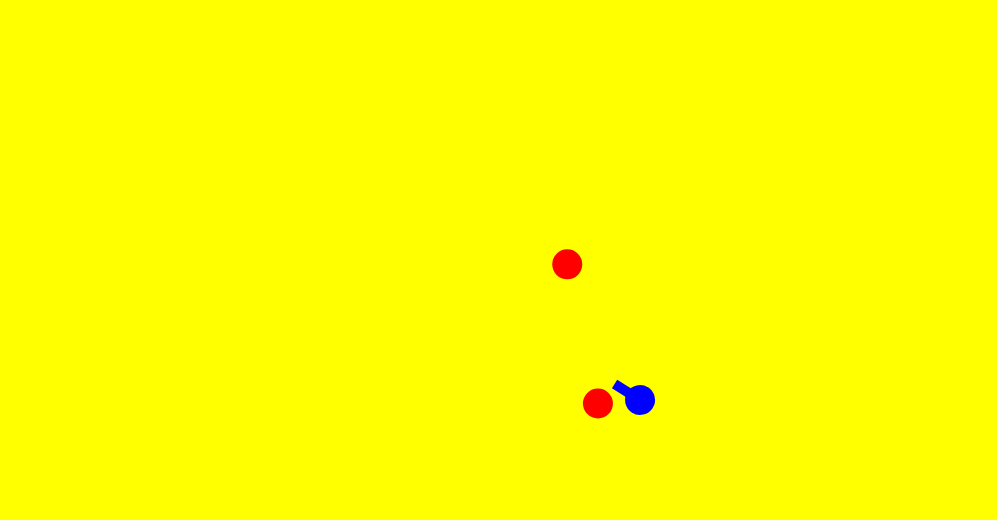
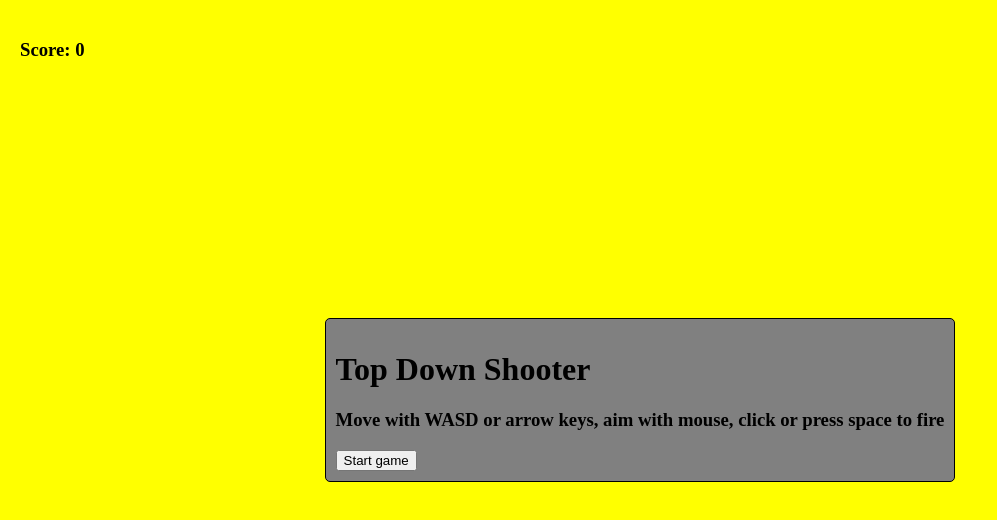
Before and after one commit to zlind1/TopDownShooter, a plain HTML site: page src/index.html in a window 1280 px wide. Shown: the whole page, without its empty margins (0-997 px from the left). Drawn offline with Linux system fonts and the light colour scheme.

Commit message:
added ui, score

```diff
--- a/src/enemy.js
+++ b/src/enemy.js
@@ -23,6 +23,7 @@ class Enemy {
       if (bullet.position.sub(this.position).length() < Enemy.RADIUS) {
         game.enemies = game.enemies.filter(item => item !== this);
         game.bullets = game.bullets.filter(item => item !== bullet);
+        game.score++;
         break;
       }
     }
--- a/src/game.js
+++ b/src/game.js
@@ -2,21 +2,30 @@
 class Game {
   static COLOR = 'yellow';
   constructor() {
+    this.initVariables();
+    this.initListeners();
+    this.resizeCanvas();
+    this.ui.startMenu(this);
+  }
+  initVariables = () => {
     this.canvas = document.querySelector('canvas');
     this.ctx = this.canvas.getContext('2d');
+    this.ui = new UI();
     this.keys = {LEFT: false, RIGHT: false, UP: false, DOWN: false};
     this.bullets = [];
     this.enemies = [];
     this.player = new Player(window.innerWidth/2, window.innerHeight/2);
-    this.width = 0;
-    this.height = 0;
+    this.width = window.innerWidth;
+    this.height = window.innerHeight;
     this.timer = 0;
+    this.running = false;
+    this.score = 0;
+  }
+  initListeners = () => {
     window.onresize = this.resizeCanvas;
     window.onmousedown = window.onmouseup = this.handleMouseClick;
     window.onmousemove = window.onmousedrag = this.handleMouseMove;
     window.onkeydown = window.onkeyup = this.handleKeys;
-    this.resizeCanvas();
-    window.requestAnimationFrame(this.update);
   }
   resizeCanvas = () => {
     this.width = this.canvas.width = window.innerWidth;
@@ -51,6 +60,7 @@ class Game {
       enemy.draw(this.ctx);
     }
     this.player.draw(this.ctx);
+    this.ui.updateScore(this);
   }
   update = () => {
     this.player.update(this);
@@ -62,10 +72,21 @@ class Game {
     }
     this.draw();
     this.timer++;
-    if (this.timer % 100 == 0) {
+    if (this.timer % 50 == 0) {
       this.spawnEnemy();
     }
+    if (this.running) {
+      window.requestAnimationFrame(this.update);
+    }
+  }
+  start = () => {
+    this.initVariables();
+    this.running = true;
     window.requestAnimationFrame(this.update);
+  }
+  gameOver = () => {
+    this.running = false;
+    this.ui.gameOver(this);
   }
   handleMouseClick = (e) => {
     const mouseDown = (e.type === 'mousedown');
--- a/src/index.html
+++ b/src/index.html
@@ -3,6 +3,7 @@
     <title>Top Down Shooter</title>
     <link rel='stylesheet' href='style.css'></link>
     <script src='Vector2.js'></script>
+    <script src='ui.js'></script>
     <script src='game.js'></script>
     <script src='bullet.js'></script>
     <script src='player.js'></script>
@@ -13,5 +14,8 @@
     <canvas>
       HTML canvas not supported in your browser
     </canvas>
+    <div id='ui'>
+      <h3 id='score'></h3>
+    </div>
   </body>
 </html>
--- a/src/player.js
+++ b/src/player.js
@@ -6,7 +6,7 @@ class Player {
   static BARREL_LENGTH = 30;
   static SPEED = 5;
   static COLOR = 'blue';
-  static FIRE_RATE = 10;
+  static FIRE_RATE = 20;
   constructor(x, y) {
     this.position = V2(x, y);
     this.lookPosition = V2(0, 0);
@@ -52,5 +52,10 @@ class Player {
       game.bullets.push(bullet);
       this.lastShotTime = game.timer;
     }
+    for (const enemy of game.enemies) {
+      if (enemy.position.sub(this.position).length() < Enemy.RADIUS + Player.RADIUS) {
+        game.gameOver();
+      }
+    }
   }
 }
--- a/src/script.js
+++ b/src/script.js
@@ -1,4 +1,5 @@
+let ui, game;
 
 function main() {
-  new Game();
+  game = new Game();
 }
--- a/src/style.css
+++ b/src/style.css
@@ -2,3 +2,28 @@
 body {
   margin: 0;
 }
+
+#ui {
+  position: absolute;
+  top: 0;
+  left: 0;
+  width: 100%;
+  height: 100%;
+  display: flex;
+  justify-content: center;
+  align-items: center;
+  user-select: none;
+}
+
+.menu {
+  background-color: gray;
+  padding : 10px;
+  border: 1px solid black;
+  border-radius: 5px;
+}
+
+#score {
+  position: absolute;
+  top: 20px;
+  left: 20px;
+}
--- /dev/null
+++ b/src/ui.js
@@ -0,0 +1,46 @@
+
+class UI {
+  constructor() {
+    this.ui = document.querySelector('#ui');
+    this.score = document.querySelector('#score');
+  }
+  updateScore = (game) => {
+    this.score.textContent = `Score: ${game.score}`
+  }
+  startMenu = (game) => {
+    const menu = document.createElement('div');
+    menu.className = 'menu';
+    const title = document.createElement('h1');
+    title.textContent = 'Top Down Shooter';
+    menu.appendChild(title);
+    const subtitle = document.createElement('h3');
+    subtitle.textContent = 'Move with WASD or arrow keys, aim with mouse, click or press space to fire';
+    menu.appendChild(subtitle);
+    const startButton = document.createElement('button');
+    startButton.textContent = 'Start game';
+    menu.appendChild(startButton);
+    startButton.onclick = () => {
+      this.ui.removeChild(menu);
+      game.start();
+    }
+    this.ui.appendChild(menu);
+  }
+  gameOver = (game) => {
+    const menu = document.createElement('div');
+    menu.className = 'menu';
+    const title = document.createElement('h1');
+    title.textContent = 'Game over';
+    menu.appendChild(title);
+    const subtitle = document.createElement('h3');
+    subtitle.textContent = `Your score: ${game.score}`;
+    menu.appendChild(subtitle);
+    const startButton = document.createElement('button');
+    startButton.textContent = 'Restart game';
+    menu.appendChild(startButton);
+    startButton.onclick = () => {
+      this.ui.removeChild(menu);
+      game.start();
+    }
+    this.ui.appendChild(menu);
+  }
+}
```
